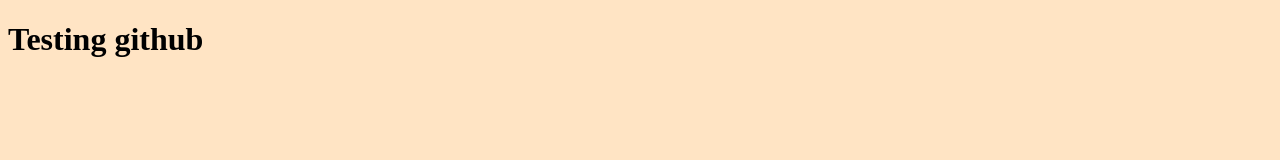
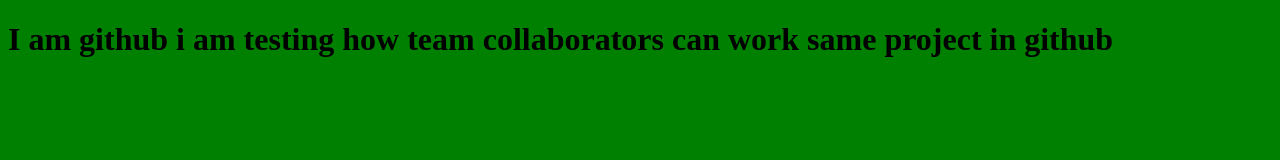
Before and after one commit to Devmohamed20/Test-github, a plain HTML site: page index.html in a window 1280 px wide. Drawn offline with Linux system fonts and the light colour scheme.

Commit message:
Update index.html
i updated body color and the text

```diff
--- a/index.html
+++ b/index.html
@@ -7,11 +7,11 @@
 </head>
 <style>
   body{
-    background-color: bisque;
+    background-color: green;
   }
 </style>
 <body>
-  <h1>Testing github</h1>
+  <h1> I am github i am testing how team collaborators can work same project in github </h1>
 
 </body>
 </html>
```
